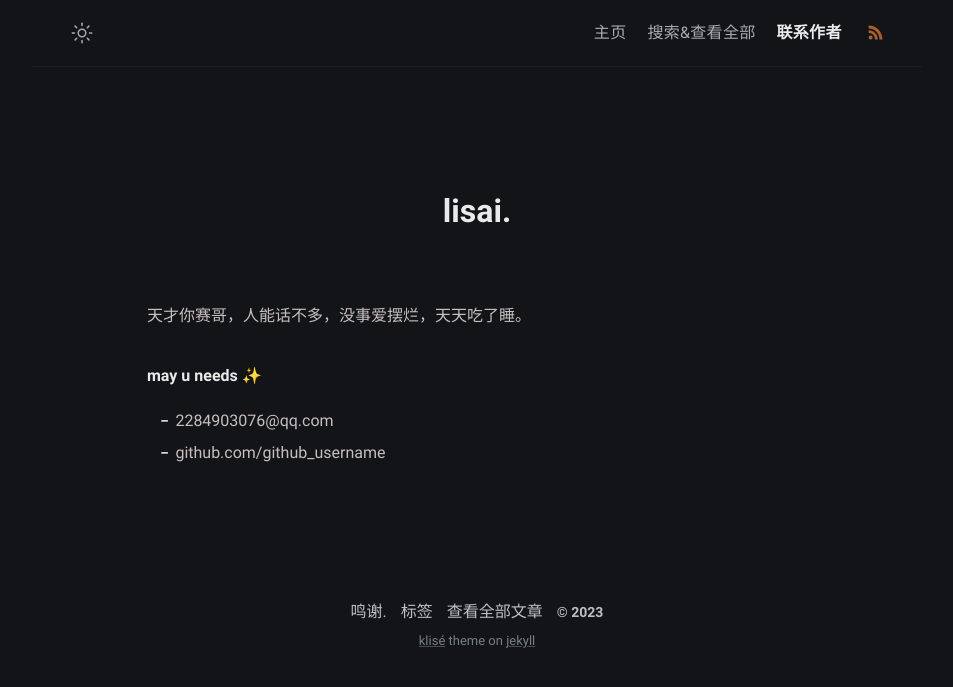
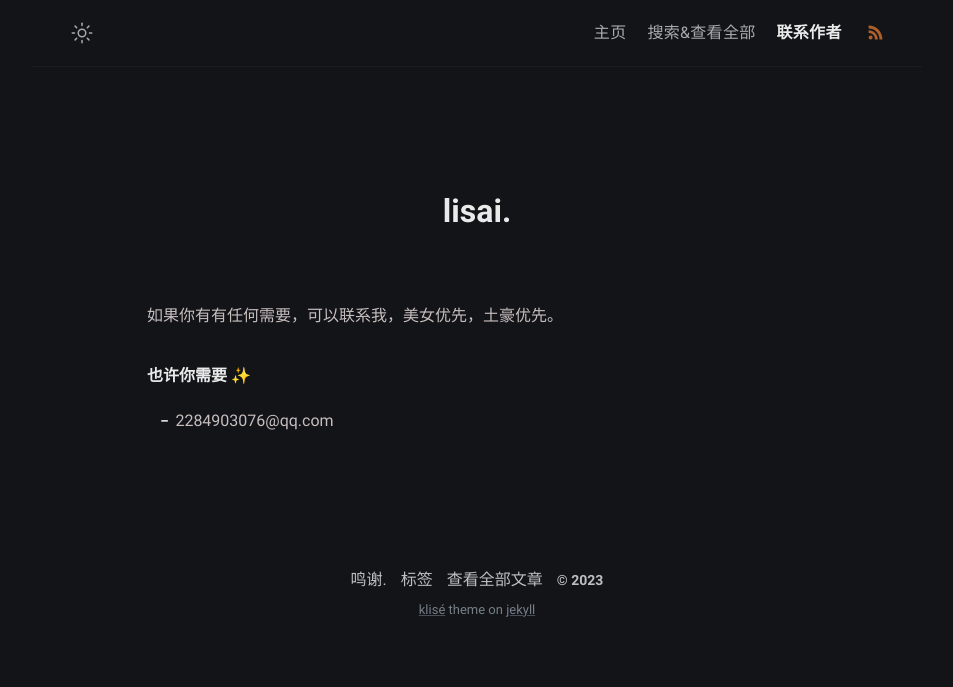
Before and after one commit to hello-lisai/hello-lisai-blog, a Jekyll site: the page built from about.md, in a window 1280 px wide. Shown: the top 687 px of the page, without its empty margins (163-1116 px from the left). Built offline with Jekyll 4.4.1, drawn with Linux system fonts in a browser that asks for light colours.

Commit message:
Update about.md

```diff
--- a/about.md
+++ b/about.md
@@ -6,9 +6,8 @@ excerpt: 你好，我是天才你赛哥，人能话不多，占卜爷最6，摆
 comments: false
 ---
 
-天才你赛哥，人能话不多，没事爱摆烂，天天吃了睡。
+如果你有有任何需要，可以联系我，美女优先，土豪优先。
 
-**may u needs ✨**
+**也许你需要 ✨**
 
 - {{ site.author.email }}
-- github.com/{{ site.author.github }}
```
